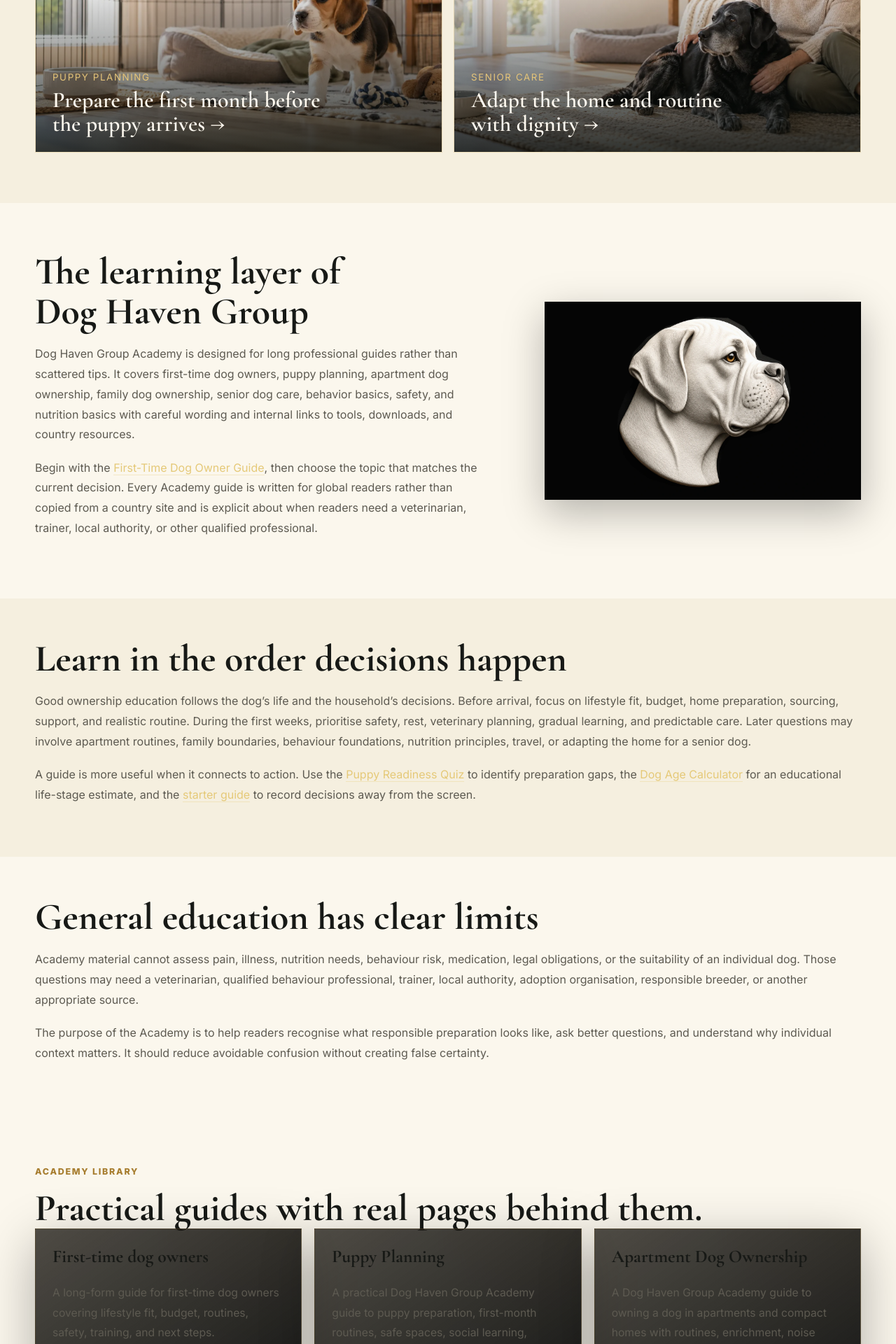
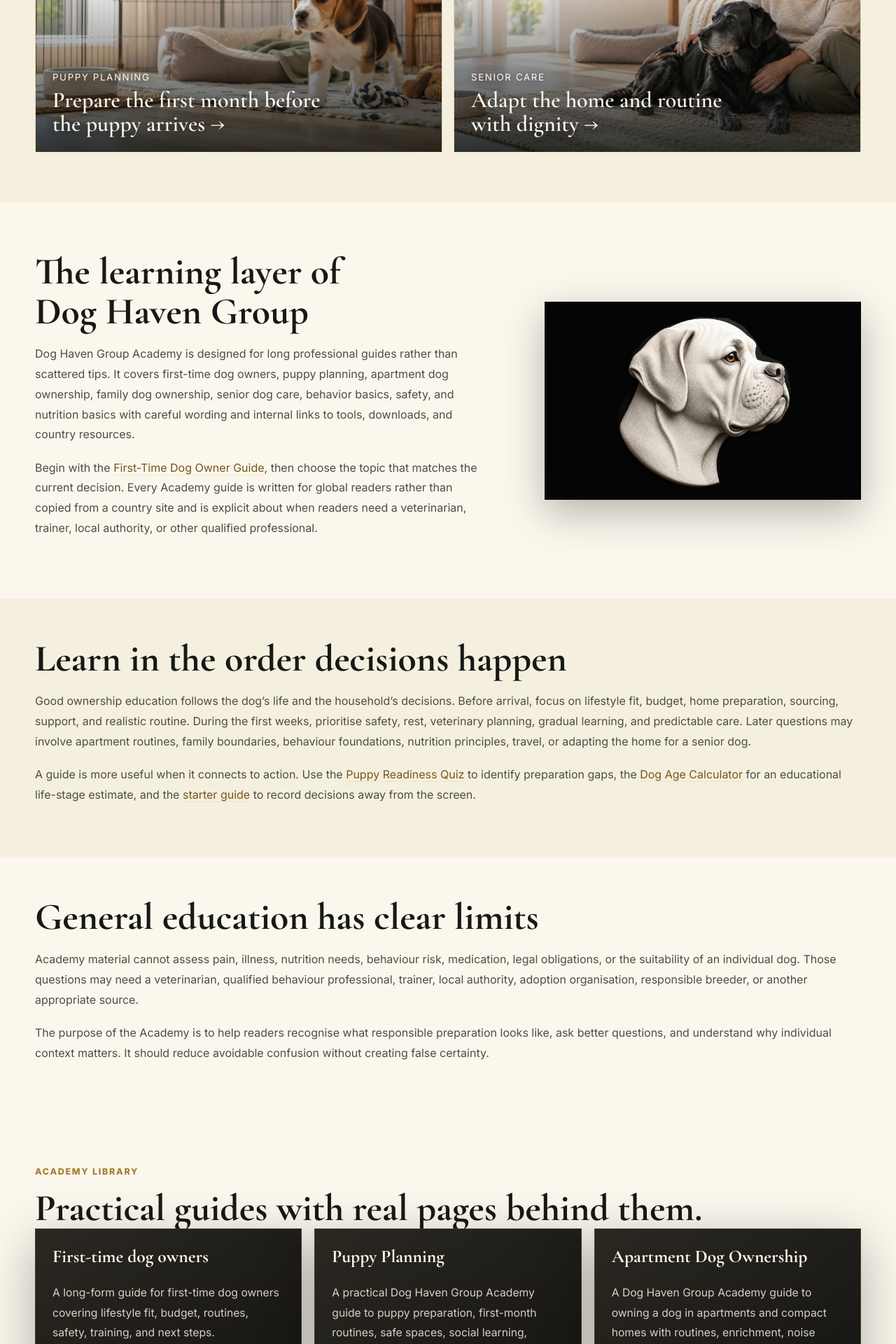
Before and after one commit to slimluca/Group, a Next.js app: page /academy in a window 1280 px wide. Shown: the part 1080-3000 px from the top of the page at 70% size. Built offline with nearby package versions, Linux system fonts and the light colour scheme.

Commit message:
Fix site-wide text contrast

```diff
--- a/app/globals.css
+++ b/app/globals.css
@@ -2454,6 +2454,57 @@
   }
 }
 
+/* Absolute final readability lock. */
+.owner-guidance-section,
+.owner-guidance-section h2,
+.owner-guidance-section h3,
+.owner-guidance-section p,
+.owner-guidance-section .eyebrow {
+  color: #fff8e9 !important;
+}
+
+.owner-guidance-section {
+  background: #1a211c !important;
+}
+
+.owner-guidance-section p {
+  color: rgba(255, 248, 233, .88) !important;
+  opacity: 1 !important;
+}
+
+.owner-guidance-section .context-link-row a {
+  color: #f0c968 !important;
+}
+
+.tool-grid .nav-card,
+.nav-card,
+.article-card {
+  background: linear-gradient(145deg, #2b2822, #151512) !important;
+  color: #fff8eb !important;
+}
+
+.tool-grid .nav-card h3,
+.tool-grid .nav-card p,
+.nav-card h3,
+.article-card h3,
+.nav-card p,
+.article-card p {
+  color: #fff8eb !important;
+  opacity: 1 !important;
+}
+
+.tool-grid .nav-card p,
+.nav-card p,
+.article-card p {
+  color: rgba(255, 248, 235, .82) !important;
+}
+
+.template-feature-card strong,
+.template-feature-card small {
+  color: #fff8eb !important;
+  text-shadow: 0 2px 12px rgba(0, 0, 0, .55);
+}
+
 /* Exact approved template direction: charcoal navigation, ivory editorial surfaces,
    gold rules, photographic split compositions and horizontal feature cards. */
 .site-header {
@@ -2735,6 +2786,129 @@
   .dwk-showcase-closing-grid > img { max-height: 440px; }
 }
 
+/* Final contrast correction. These rules intentionally remain last so every
+   legacy theme layer resolves to a readable foreground/background pairing. */
+.owner-guidance-section {
+  background: #1a211c !important;
+  color: #fff8e9 !important;
+}
+
+.owner-guidance-section h2,
+.owner-guidance-section h3,
+.owner-guidance-section p,
+.owner-guidance-section li,
+.owner-guidance-section .eyebrow {
+  color: #fff8e9 !important;
+  opacity: 1 !important;
+  text-shadow: none;
+}
+
+.owner-guidance-section p {
+  color: rgba(255, 248, 233, .88) !important;
+}
+
+.owner-guidance-section .context-link-row {
+  border-top-color: rgba(229, 201, 120, .3);
+}
+
+.owner-guidance-section .context-link-row a {
+  color: #f0c968 !important;
+  border-bottom-color: rgba(240, 201, 104, .55) !important;
+}
+
+.nav-card,
+.article-card {
+  background: linear-gradient(145deg, #2b2822, #151512) !important;
+  color: #fff8eb !important;
+}
+
+.nav-card h3,
+.article-card h3,
+.nav-card strong,
+.article-card strong {
+  color: #fff8eb !important;
+  text-shadow: none;
+}
+
+.nav-card p,
+.article-card p {
+  color: rgba(255, 248, 235, .82) !important;
+}
+
+.nav-card .eyebrow,
+.article-card .eyebrow {
+  color: #e8c97e !important;
+}
+
+.country-card h3 {
+  color: #171916 !important;
+}
+
+.country-card p {
+  color: #4b4e47 !important;
+}
+
+.country-card .eyebrow {
+  color: #8d671d !important;
+}
+
+.template-feature-card strong,
+.template-feature-card small {
+  color: #fff8eb !important;
+  text-shadow: 0 2px 12px rgba(0, 0, 0, .55);
+}
+
+.page-hero.template-hero ~ .section .editorial-copy p,
+.page-hero.template-hero ~ .section .full-copy p,
+.page-hero.template-hero ~ .section .lead,
+.home-hero ~ .section .editorial-copy p,
+.home-hero ~ .section .full-copy p,
+.home-hero ~ .section .lead {
+  color: #4b4e47 !important;
+  opacity: 1 !important;
+}
+
+.page-hero.template-hero ~ .section .editorial-copy h2,
+.page-hero.template-hero ~ .section .full-copy h2,
+.home-hero ~ .section .editorial-copy h2,
+.home-hero ~ .section .full-copy h2 {
+  color: #171916 !important;
+  text-shadow: none;
+}
+
+.page-hero.template-hero ~ .section a:not(.button),
+.home-hero ~ .section a:not(.button) {
+  color: #765719 !important;
+}
+
+.page-hero.template-hero ~ .section .button.secondary,
+.home-hero ~ .section .button.secondary {
+  color: #29251f !important;
+  border-color: #8f6b25 !important;
+  background: transparent !important;
+}
+
+.dwk-showcase-feature-dark .editorial-copy p:not(.eyebrow),
+.dwk-showcase-feature-dark .editorial-copy .lead {
+  color: rgba(255, 248, 237, .84) !important;
+}
+
+.dwk-showcase-feature-dark .editorial-copy h2 {
+  color: #fff8ed !important;
+}
+
+@media (max-width: 760px) {
+  .owner-guidance-section p {
+    font-size: 1rem;
+    line-height: 1.75;
+  }
+
+  .nav-card,
+  .article-card {
+    min-height: 0;
+  }
+}
+
 /* Unified width, split-composition and spacing system */
 :root {
   --max: 1180px;
```
